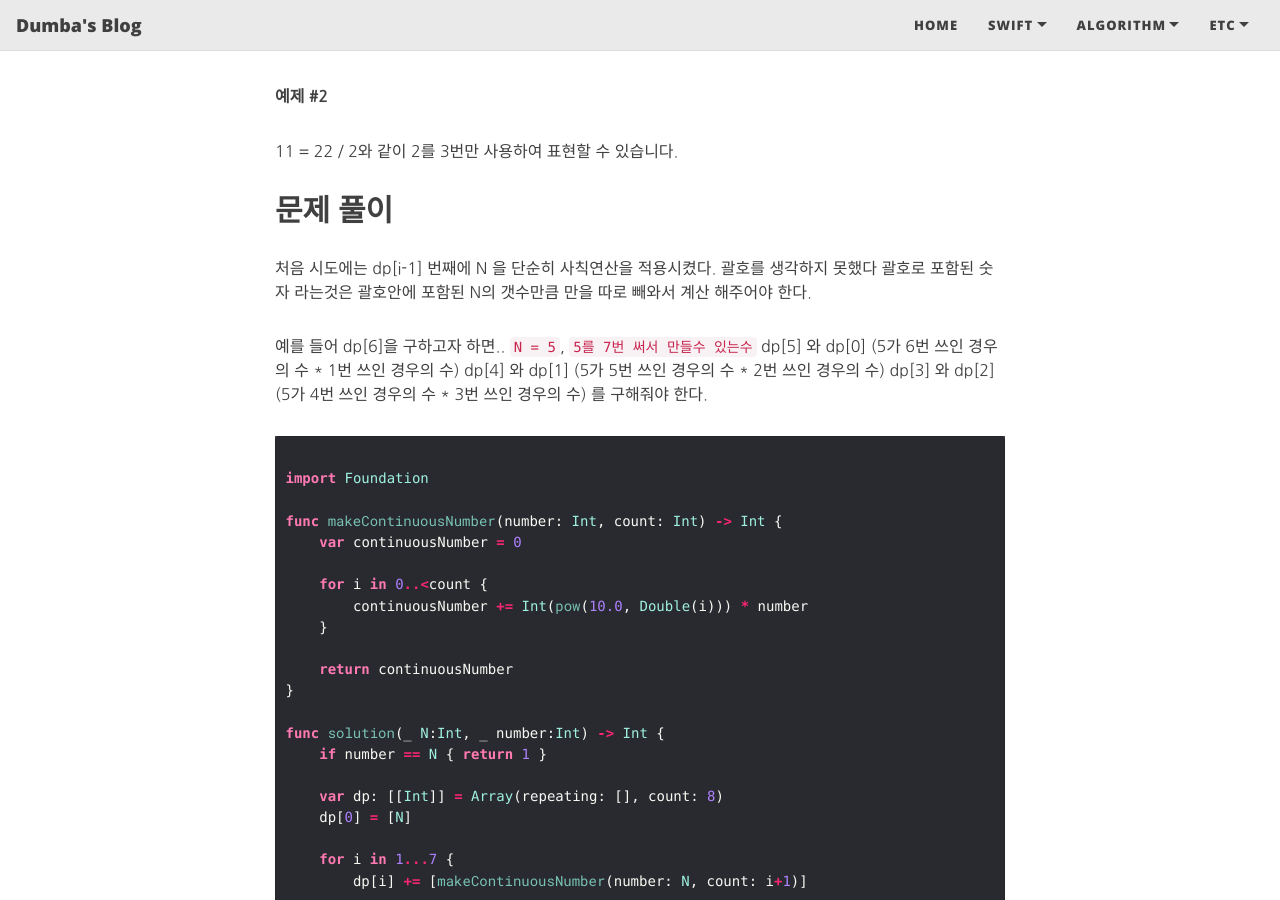
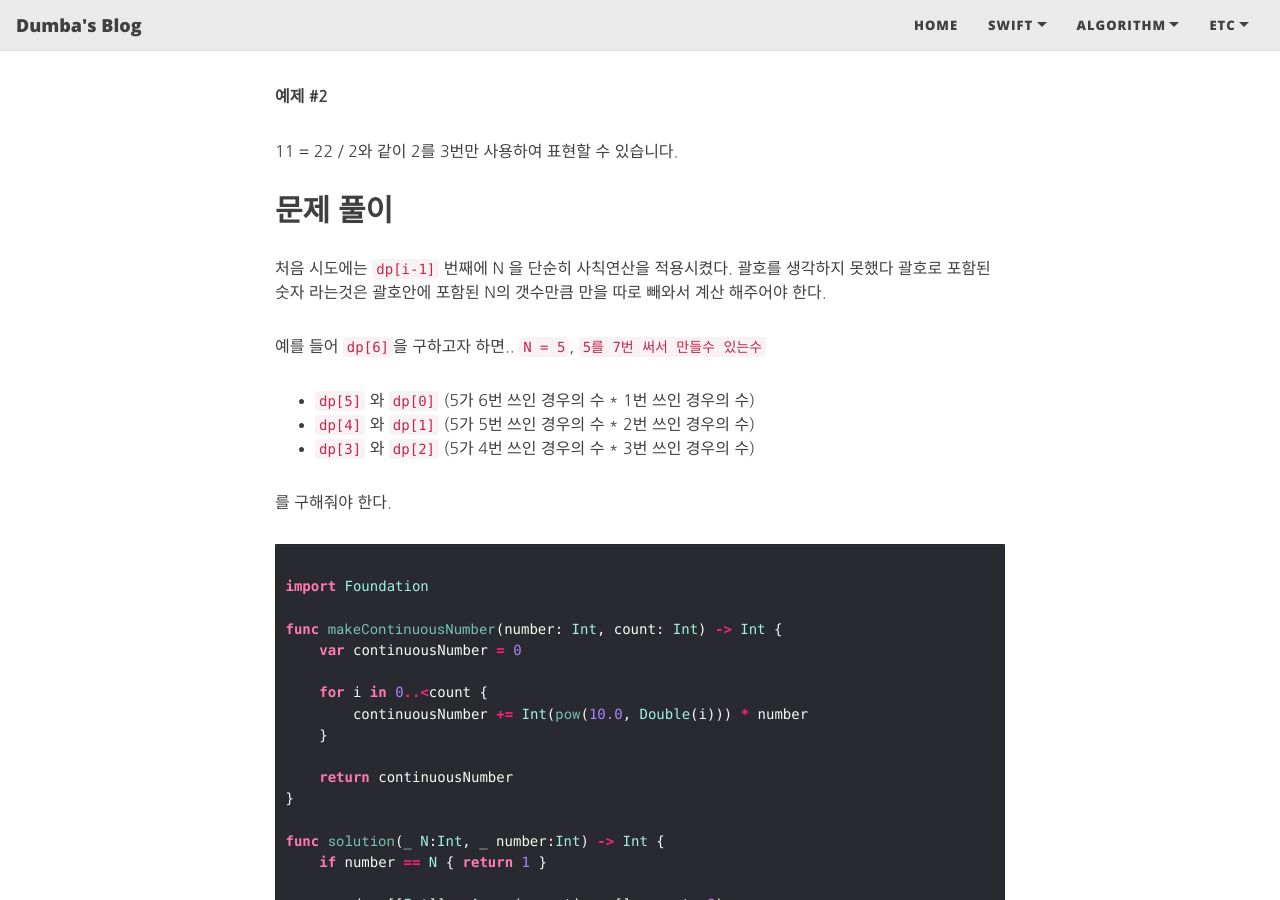
Before and after one commit to ghis22130/ghis22130.github.io, a Jekyll site: the page built from _posts/Swift/2021-07-15-프로그래머스_동적계획법_N으로 표현.md, in a window 1280 px wide and 900 px high, scrolled down 926 px. Built offline with Jekyll 4.4.1, drawn with Linux system fonts in a browser that asks for light colours; nearby versions of some CDN libraries.

````diff
--- a/_posts/Swift/2021-07-15-프로그래머스_동적계획법_N으로 표현.md
+++ b/_posts/Swift/2021-07-15-프로그래머스_동적계획법_N으로 표현.md
@@ -42,13 +42,15 @@ category: [Swift]
 
 ## 문제 풀이
 
-처음 시도에는 dp[i-1] 번째에 N 을 단순히 사칙연산을 적용시켰다.
+처음 시도에는 `dp[i-1]` 번째에 N 을 단순히 사칙연산을 적용시켰다.
 괄호를 생각하지 못했다 괄호로 포함된 숫자 라는것은 괄호안에 포함된 N의 갯수만큼 만을 따로 빼와서 계산 해주어야 한다.
 
-예를 들어 dp[6]을 구하고자 하면.. `N = 5`, `5를 7번 써서 만들수 있는수`
-dp[5] 와 dp[0] (5가 6번 쓰인 경우의 수 * 1번 쓰인 경우의 수)
-dp[4] 와 dp[1] (5가 5번 쓰인 경우의 수 * 2번 쓰인 경우의 수)
-dp[3] 와 dp[2] (5가 4번 쓰인 경우의 수 * 3번 쓰인 경우의 수)
+예를 들어 `dp[6]`을 구하고자 하면.. `N = 5`, `5를 7번 써서 만들수 있는수`
+
+- `dp[5]` 와 `dp[0]` (5가 6번 쓰인 경우의 수 * 1번 쓰인 경우의 수)
+- `dp[4]` 와 `dp[1]` (5가 5번 쓰인 경우의 수 * 2번 쓰인 경우의 수)
+- `dp[3]` 와 `dp[2]` (5가 4번 쓰인 경우의 수 * 3번 쓰인 경우의 수)
+
 를 구해줘야 한다.
 
 ```swift
````
